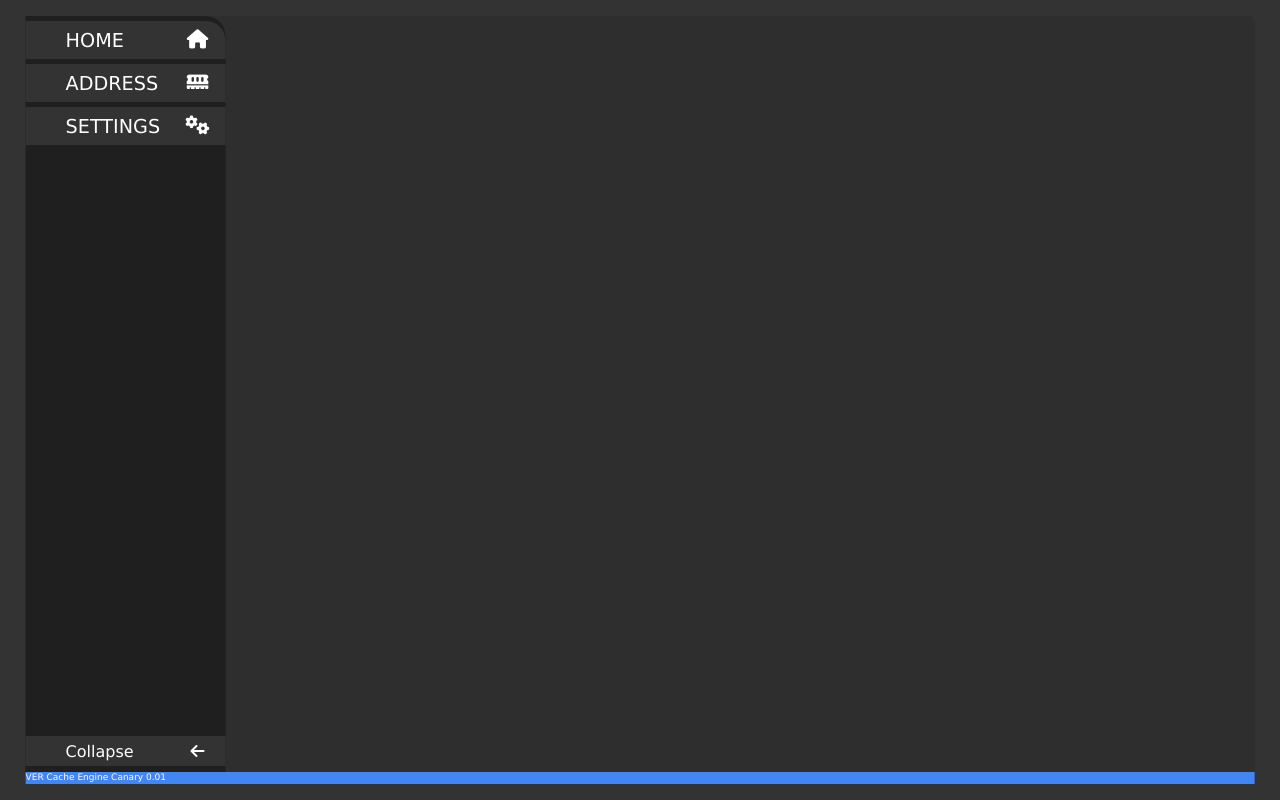
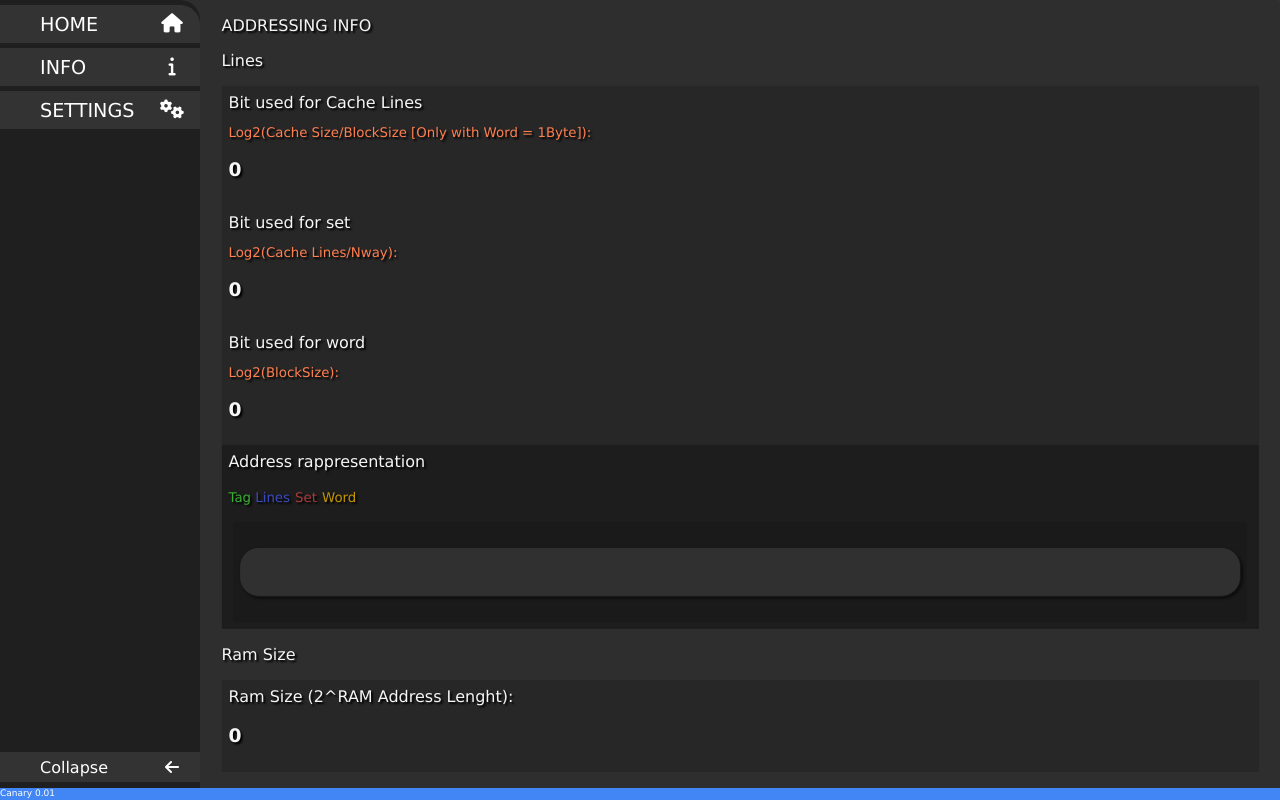
Before and after one commit to mrfranza/CashEngine, a plain HTML site: page index.html in a window 1280 px wide. Drawn offline with Linux system fonts and the light colour scheme.

Commit message:
address update 0.1

```diff
--- a/css/address.css
+++ b/css/address.css
@@ -1,6 +1,5 @@
 .wrapper-adrs {
     position: absolute;
-    border: 1px orange solid;
     width: 99%;
     height: 99%;
     margin: 0;
@@ -14,7 +13,7 @@
 }
 
 #addressing_info {
-    display: none;
+    display: block;
 }
 
 .wrapper-padding {
@@ -25,3 +24,8 @@
     left: 50%;
     transform: translate(-50%, -50%);
 }
+
+.wrp-content2 {
+    background-color: #1d1d1d;
+    padding: 7px;
+}
--- /dev/null
+++ b/css/addresschartdivision.css
@@ -0,0 +1,27 @@
+#addresschartdivision {
+    position: relative;
+    width: 99%;
+    height: 100px;
+    background-color: #1a1a1a;
+    left: 50%;
+    transform: translate(-50%, 0);
+}
+
+.tabela {
+    position: absolute;
+    background-color: rgb(48, 48, 48);
+    width: 99%;
+    height: 50%;
+    left: 50%;
+    border: 1px rgb(24, 24, 24) solid;
+    box-shadow: #0e0e0e 2px 2px 2px;
+    top: 50%;
+    transform: translate(-50%, -50%);
+    border-radius: 20px;
+}
+
+th,
+td {
+    background-color: rgb(172, 222, 255);
+    border-radius: 20px;
+}
--- a/css/style.css
+++ b/css/style.css
@@ -13,12 +13,12 @@ body {
 
 .main {
     position: fixed;
-    width: 96%;
-    height: 96%;
+    width: 100%;
+    height: 100%;
     background-color: rgb(46, 46, 46);
-    top: 50%;
-    left: 50%;
-    transform: translate(-50%, -50%);
+    top: 0%;
+    left: 0%;
+    margin: 0;
     border-radius: 5px;
 }
 
@@ -45,7 +45,8 @@ body {
     border: 0;
     right: 0;
     top: 0;
-    overflow: scroll;
+    overflow-y: scroll;
+    overflow-x: hidden;
 }
 
 .mn-link {
--- a/index.html
+++ b/index.html
@@ -8,6 +8,7 @@
     <link rel="stylesheet" href="css/modal.css">
     <link rel="stylesheet" href="css/address.css">
     <link rel="stylesheet" href="css/scrollbar.css">
+    <link rel="stylesheet" href="css/addresschartdivision.css">
     <script src="https://kit.fontawesome.com/b12a5b37b5.js" crossorigin="anonymous"></script>
     <title>Cash Engine</title>
 </head>
@@ -26,10 +27,10 @@
             <a onclick="OpenAddress()">
                 <div class="mn-link">
                     <div class="icon-wrapper">
-                        <i class="link-icon fas fa-memory icon-menu"></i>
+                        <i class="link-icon fas fa-info icon-menu"></i>
                     </div>
                     <div class="text-wrapper">
-                        <div class="link-text">ADDRESS</div>
+                        <div class="link-text">INFO</div>
                     </div>
                 </div>
             </a>
@@ -61,24 +62,51 @@
                     <div class="wrapper-padding">
                         <a>ADDRESSING INFO</a>
 
-                        <p>Cache Size</p>
+                        <p>Lines</p>
                         <div class="wrp-content">
-                            <span>Cache Lines (Cache Size/BlockSize [Only with Word = 1Byte]): </span>
+                            <span>Bit used for Cache Lines</span>
+                            <p style="font-size: smaller;color: coral;">Log2(Cache Size/BlockSize [Only with Word = 1Byte]): </p>
                             <span><h3 id="cache_lines">0</h3></span>
                         </div>
+                        <div class="wrp-content">
+                            <span>Bit used for set</span>
+                            <p style="font-size: smaller;color: coral;">Log2(Cache Lines/Nway):</p>
+                            <span><h3 id="cache_sets">0</h3></span>
+                        </div>
+                        <div class="wrp-content">
+                            <span>Bit used for word</span>
+                            <p style="font-size: smaller;color: coral;">Log2(BlockSize): </p>
+                            <span><h3 id="word_bits">0</h3></span>
+                        </div>
+                        <div class="wrp-content2">
+                            <span>Address rappresentation</span>
+                            <p>
+                                <span style="font-size: smaller;color: rgb(55, 177, 48);">Tag </span>
+                                <span style="font-size: smaller;color: rgb(59, 74, 191);">Lines</span>
+                                <span style="font-size: smaller;color: rgb(169, 58, 58);">Set</span>
+                                <span style="font-size: smaller;color: rgb(196, 150, 0);">Word</span>
+                            </p>
+                            <div id="addresschartdivision">
+                                <table class="tabela">
+                                    <tbody>
+                                        <tr id="row">
+                                            <!--CHART-->
+                                        </tr>
+                                    </tbody>
+                                </table>
+                            </div>
+                        </div>
+
 
                         <p>Ram Size</p>
                         <div class="wrp-content">
-                            <span>Ram Size (2^Address Lenght): </span>
+                            <span>Ram Size (2^RAM Address Lenght): </span>
                             <span><h3 id="ram_size">0</h3></span>
                         </div>
                     </div>
                 </div>
             </div>
             <div id="home"></div>
-        </div>
-        <div class="bottom-line">
-            VER Cache Engine Canary 0.01
         </div>
     </section>
 
@@ -136,8 +164,13 @@
 
     </div>
 
+    <div class="bottom-line">
+        Canary 0.01
+    </div>
+
     <script src="js/modal.js"></script>
     <script src="js/menu.js"></script>
+    <script src="js/addresschartdivision.js"></script>
 </body>
 
 </html>
--- /dev/null
+++ b/js/addresschartdivision.js
@@ -0,0 +1,9 @@
+var row = document.getElementById("row");
+
+
+function GenCharm() {
+    row.innerHTML = "";
+    for (i = 0; i < document.addresslenght; i++) {
+        row.insertAdjacentHTML('beforeend', "<td id='" + i + "column'>&nbsp;</td>")
+    }
+}
--- a/js/menu.js
+++ b/js/menu.js
@@ -21,15 +21,36 @@ function MenuToggle() {
 }
 
 function OpenAddress() {
-    RefreshRAMSize();
-    RefreshAddressInfo();
+    Refresh();
     document.getElementById('addressing_info').style.display = "block";
 }
 
-function RefreshAddressInfo() {
-    var cl = document.getElementById('cache_lines').innerHTML = document.cachesize / document.blocksize + " lines";
+function Refresh() {
+    RefreshRAMSize();
+    RefreshLinesInfo();
+    RefreshSetInfo();
+    RefreshWordSize();
+    GenCharm();
+}
+
+function RefreshLinesInfo() {
+    var cl = document.getElementById('cache_lines').innerHTML = Math.log2(document.cachesize / document.blocksize) + " bit/s";
 }
 
 function RefreshRAMSize() {
     document.getElementById('ram_size').innerHTML = Math.pow(2, document.addresslenght) + " Bytes";
 }
+
+function RefreshSetInfo() {
+    if (document.nway == 1) {
+        document.getElementById('cache_sets').innerHTML = "Direct Associative [N.Way = 1]";
+    } else if (document.nway == (document.cachesize / document.blocksize)) {
+        document.getElementById('cache_sets').innerHTML = "Fully Associative [N.Way = NLines]";
+    } else {
+        document.getElementById('cache_sets').innerHTML = Math.log2((document.cachesize / document.blocksize) / document.nway) + " bit/s";
+    }
+}
+
+function RefreshWordSize() {
+    document.getElementById('word_bits').innerHTML = Math.log2(document.blocksize) + " bit/s";
+}
```
